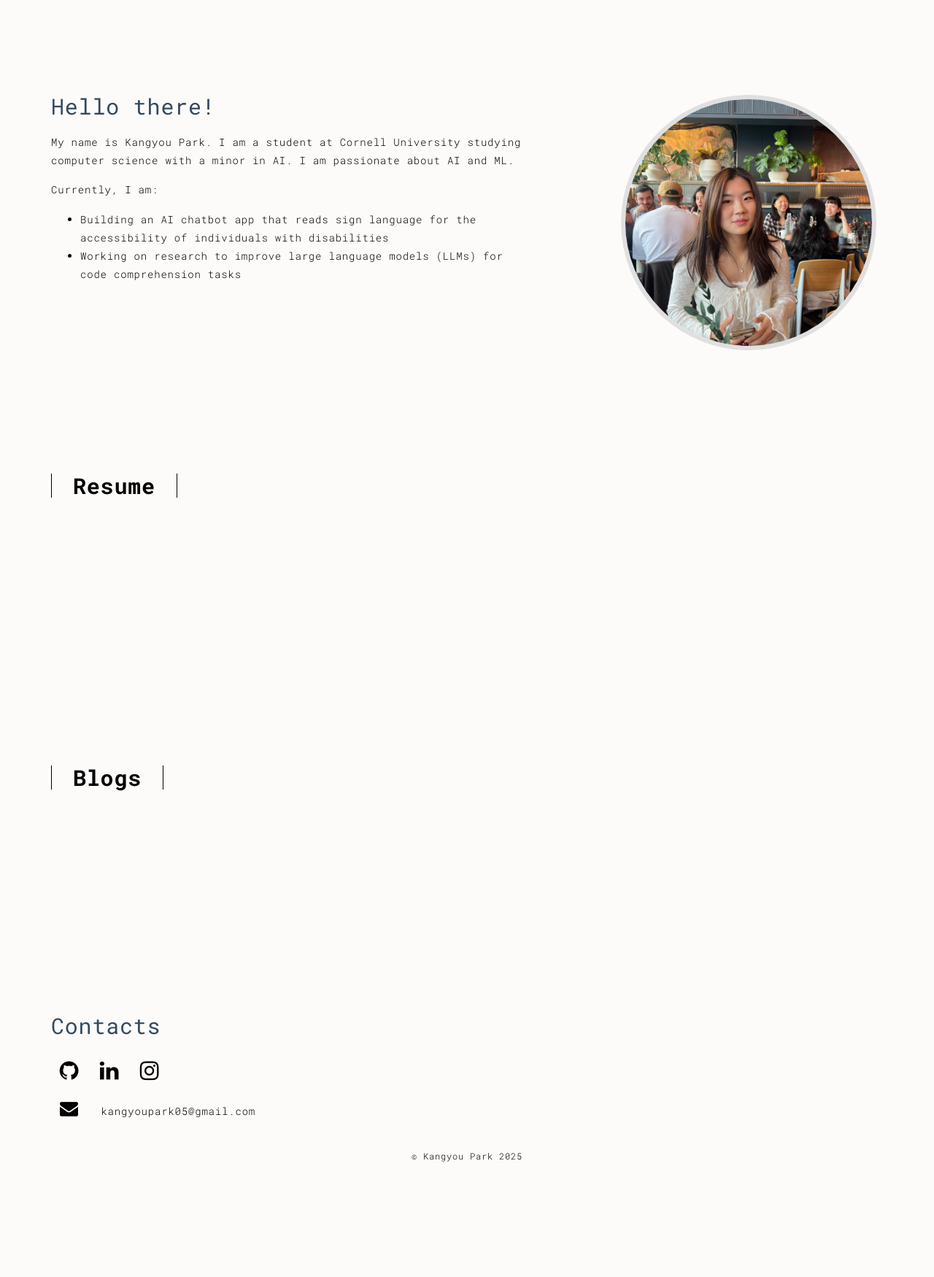
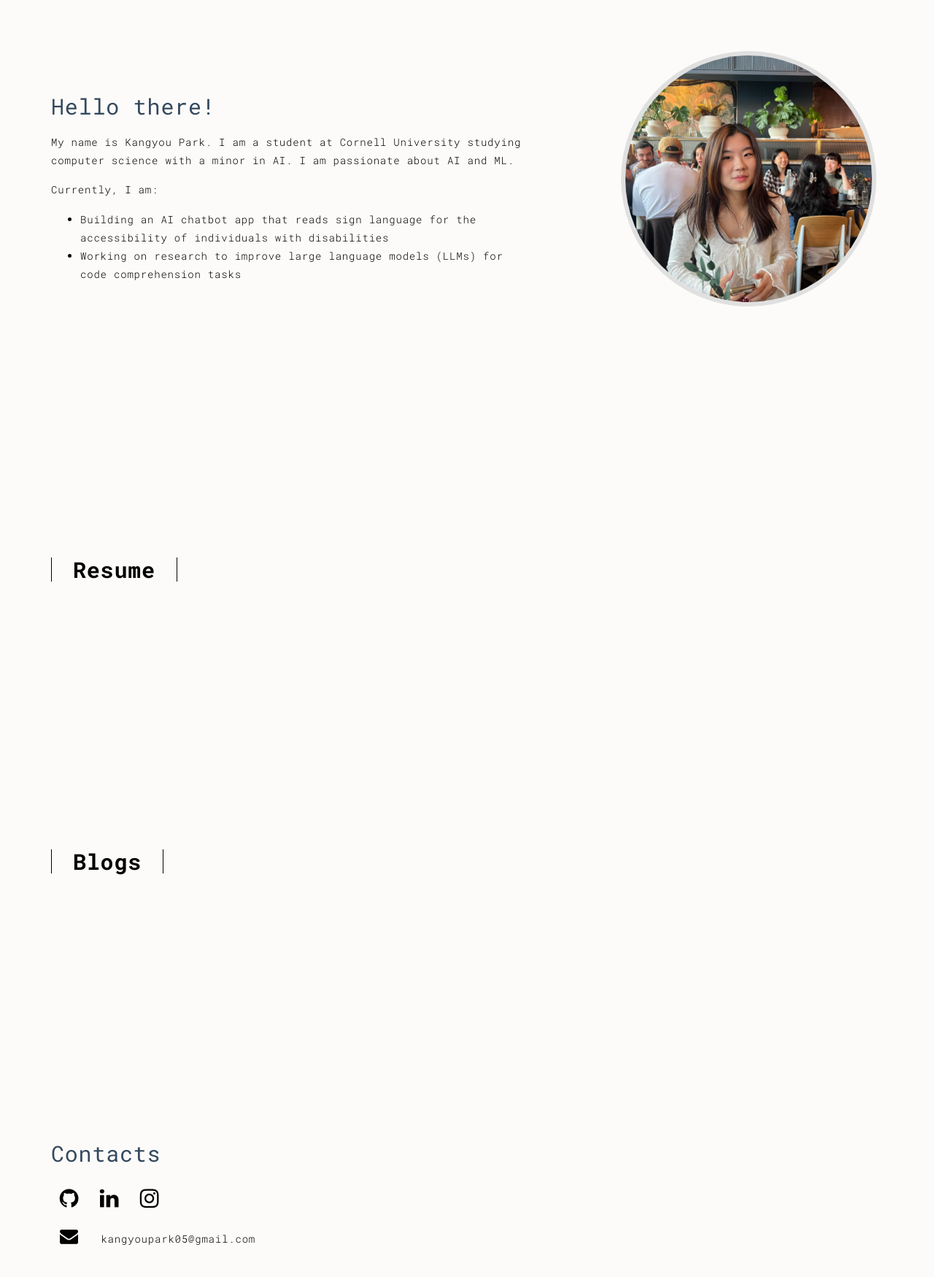
Before and after one commit to kangyoupark05/kangyoupark05.github.io, a plain HTML site: page index.html in a window 1280 px wide. Shown: the part 580-2330 px from the top of the page at 73% size. Before the commit the page ends 2202 px from the top, so only its background shows below. Drawn offline with Linux system fonts and the light colour scheme.

Commit message:
small changes for format

```diff
--- a/index.html
+++ b/index.html
@@ -106,10 +106,10 @@
   </div>
 </section>
 
-<section id="contacts">
+<section id="contacts" class="section-container">
   <div class="container">
     <div class="row">
-      <div class="col-xs-12 col-md-5">
+      <div class="col-xs-12 col-md-6">
         <div class="template-example">
           <h2 class="template-title-example">Contacts</h2>
           <ul class="list-icons">
--- a/main.css
+++ b/main.css
@@ -4227,8 +4227,11 @@ html {
   border-radius: 50%;
   object-fit: cover;
   border: 6px solid #e0e0e0;
-  margin-top: 20px;
-  margin-left: 90px
+  margin-top: 135px;
+  margin-left: 90px;
+  position: relative;
+  top: 50%;
+  transform: translateY(-50%);
 }
 
 .about-text {
```
